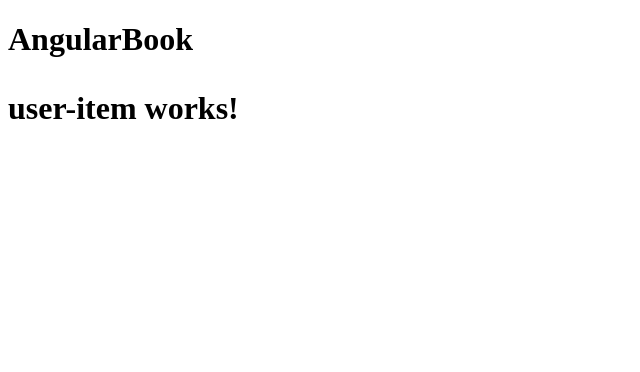
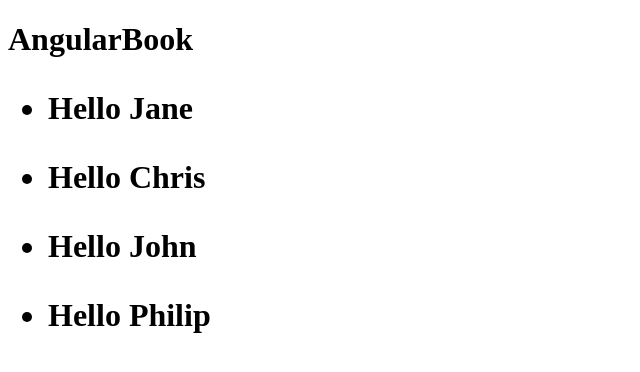
Before and after one commit to anshulrts/AngularBook, an Angular app: page / in a window 1280 px wide. Shown: the top 372 px of the page, without its empty margins (0-640 px from the left). Built offline with nearby package versions, Linux system fonts and the light colour scheme.

Commit message:
Passing Values from Parent to Child Component using Input Prop - We can pass values from parent component to child component. - Here app component is the parent of user-list component, which is the parent of user-item component - [name] should match with the name property inside child component

```diff
--- a/src/app/app.component.html
+++ b/src/app/app.component.html
@@ -1,4 +1,4 @@
 <h1>
     {{ title }}
-    <app-user-item></app-user-item>
+    <app-user-list></app-user-list>
 </h1>
--- a/src/app/app.module.ts
+++ b/src/app/app.module.ts
@@ -4,11 +4,13 @@
 import { AppRoutingModule } from './app-routing.module';
 import { AppComponent } from './app.component';
 import { UserItemComponent } from './user-item/user-item.component';
+import { UserListComponent } from './user-list/user-list.component';
 
 @NgModule({
   declarations: [
     AppComponent,
-    UserItemComponent
+    UserItemComponent,
+    UserListComponent
   ],
   imports: [
     BrowserModule,
--- a/src/app/user-item/user-item.component.html
+++ b/src/app/user-item/user-item.component.html
@@ -1 +1,3 @@
-<p>user-item works!</p>
+<p>
+    Hello {{ name }}
+</p>
--- /dev/null
+++ b/src/app/user-list/user-list.component.html
@@ -0,0 +1,5 @@
+<ul>
+    <li *ngFor="let name1 of names">
+        <app-user-item [name]="name1"></app-user-item>
+    </li>
+</ul>
--- /dev/null
+++ b/src/app/user-list/user-list.component.ts
@@ -0,0 +1,18 @@
+import { Component, OnInit } from '@angular/core';
+
+@Component({
+  selector: 'app-user-list',
+  templateUrl: './user-list.component.html',
+  styleUrls: ['./user-list.component.css']
+})
+export class UserListComponent implements OnInit {
+    names: string[];
+
+  constructor() {
+      this.names = ['Jane', 'Chris', 'John', 'Philip'];
+  }
+
+  ngOnInit(): void {
+  }
+
+}
```
Also changed, not shown: src/app/user-item/user-item.component.ts (+6 -4 lines), src/app/user-list/user-list.component.css (added), 1 other file (tests, documents, lock files or other folders).
